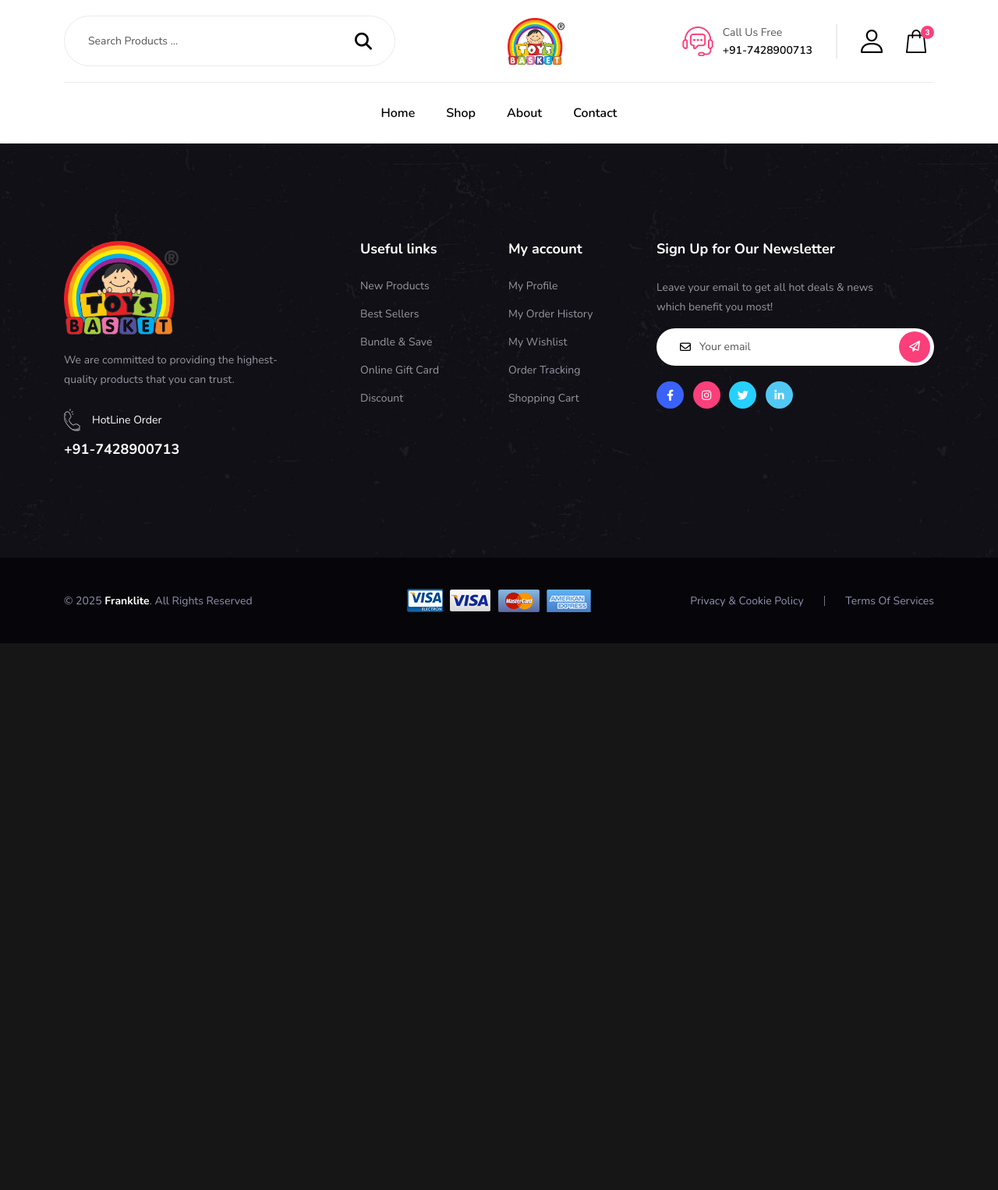
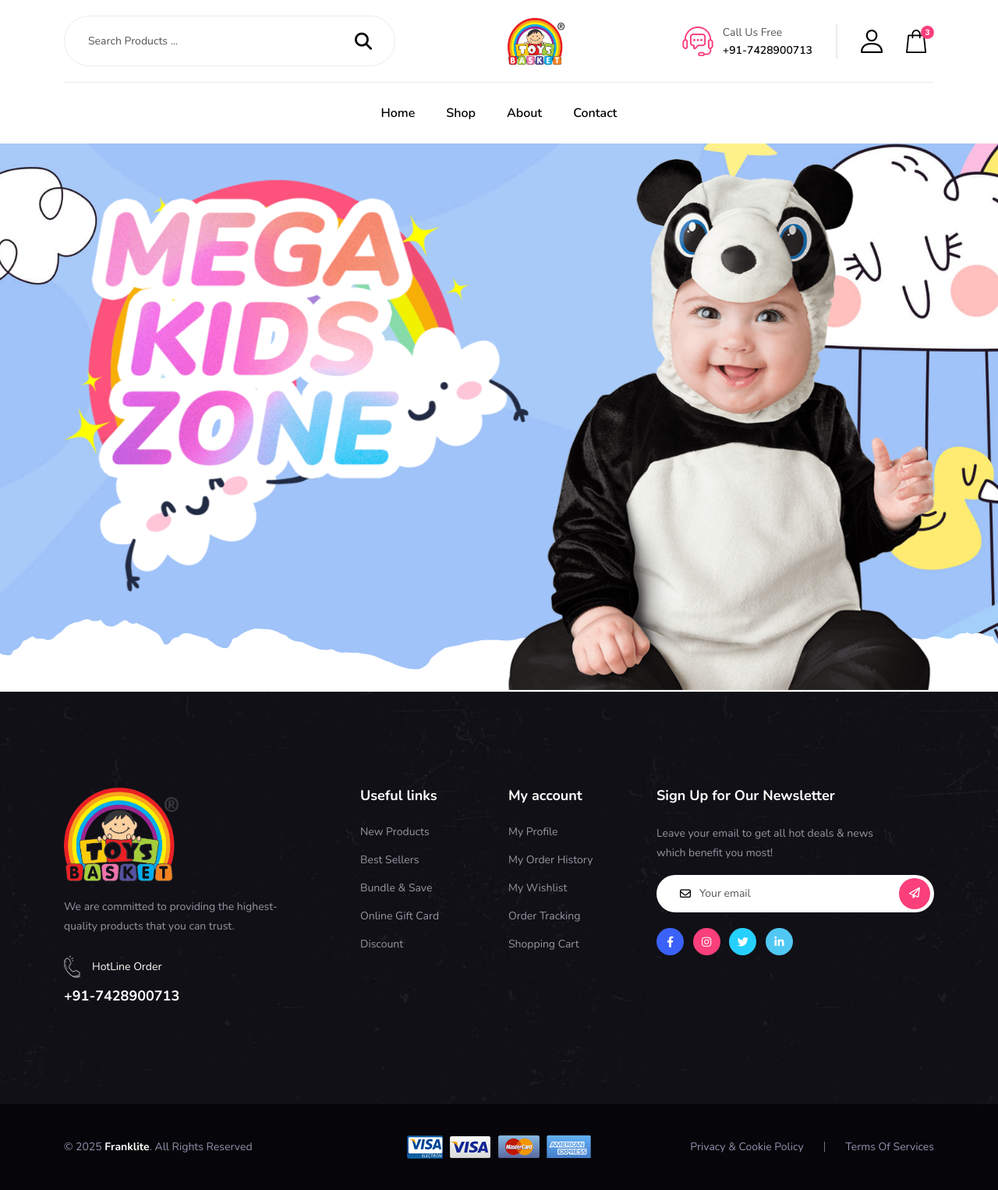
Before and after one commit to rj31portfolio/Franklite-toys-selling-ecommerce, a PHP site: page /Franklite-toys-selling-ecommerce/ in a window 1280 px wide. Shown: the whole page at 78% size. Before the commit the page ends 825 px from the top, so only its background shows below. Run offline with PHP 8.4, Linux system fonts and the light colour scheme.

Commit message:
banner make

```diff
--- /dev/null
+++ b/componant/kidsbanner.php
@@ -0,0 +1,16 @@
+ <div class="mega-kids-banner-area">
+            <div class="container">
+                <div class="row align-items-center" data-cues="slideInUp" data-group="bannerContent">
+                    <div class="col-lg-6 col-md-12">
+                        <div class="mega-kids-banner-content">
+                            <img src="assets/images/banner/banner8.png" alt="banner-content">
+                        </div>
+                    </div>
+                    <div class="col-lg-6 col-md-12">
+                        <div class="mega-kids-banner-image text-center">
+                            <img src="assets/images/banner/banner9.png" alt="banner-image">
+                        </div>
+                    </div>
+                </div>
+            </div>
+        </div>
--- a/index.php
+++ b/index.php
@@ -21,13 +21,13 @@
     <link rel="stylesheet" href="<?= BASE_URL ?>assets/css/style.css">
     <link rel="stylesheet" href="<?= BASE_URL ?>assets/css/responsive.css">
 
-    <title>Franklite- E -Commerce</title>
+    <title> E Commerce</title>
     <link rel="icon" type="image/png" href="<?= BASE_URL ?>assets/images/favicon.png">
 </head>
 
     <body>
         <!--====== PRELOADER PART START ======-->
-
+       <?php include_once 'componant/preloader.php'; ?>
         <!--====== PRELOADER PART ENDS ======-->
 
         <!-- Start Top Header Area -->
@@ -37,7 +37,7 @@
         <!-- Start Navbar Area -->
         <?php include_once 'inc/nav.php'; ?>
         <!-- End Navbar Area -->
-
+        <?php include_once 'componant/kidsbanner.php'; ?>
         <!-- Start Mega Kids Banner Area -->
 
         <!-- End Mega Kids Banner Area -->
```
